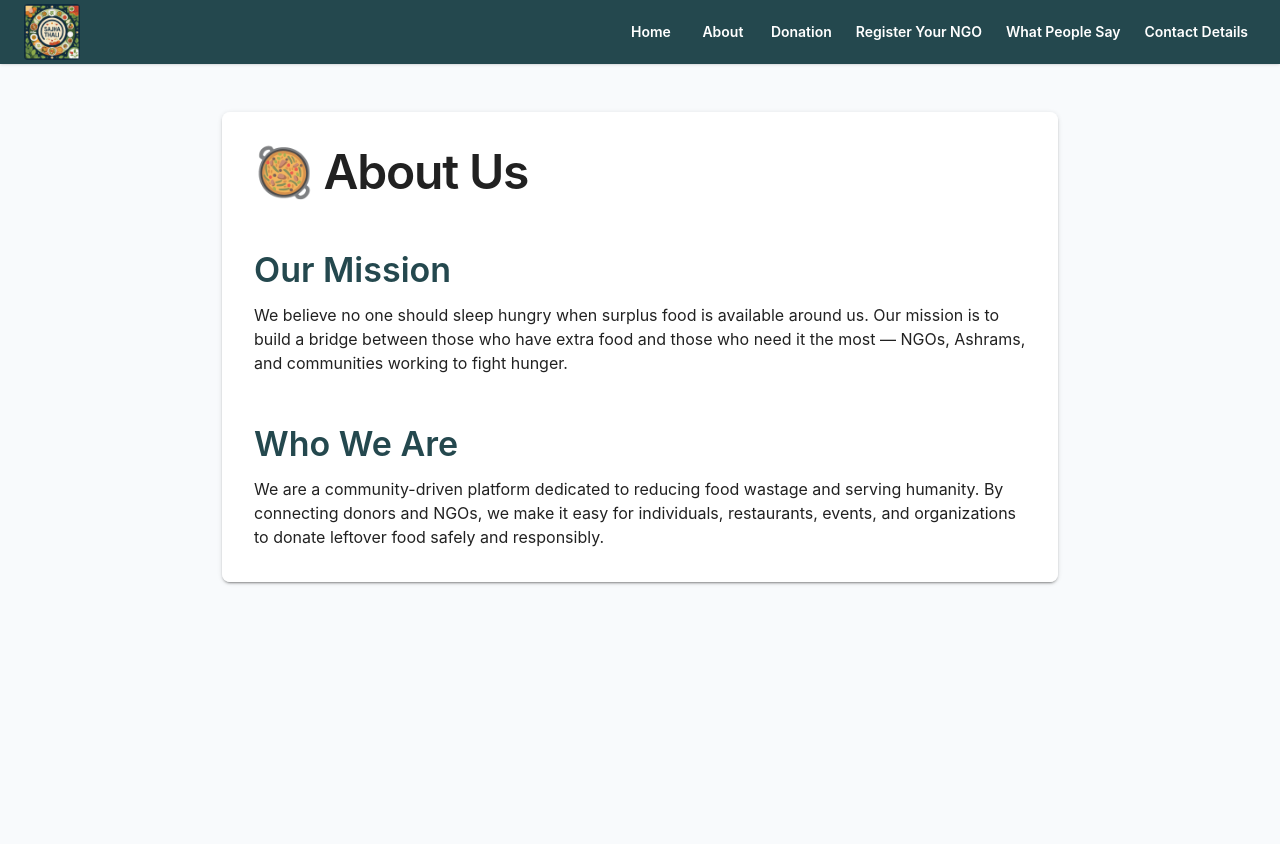
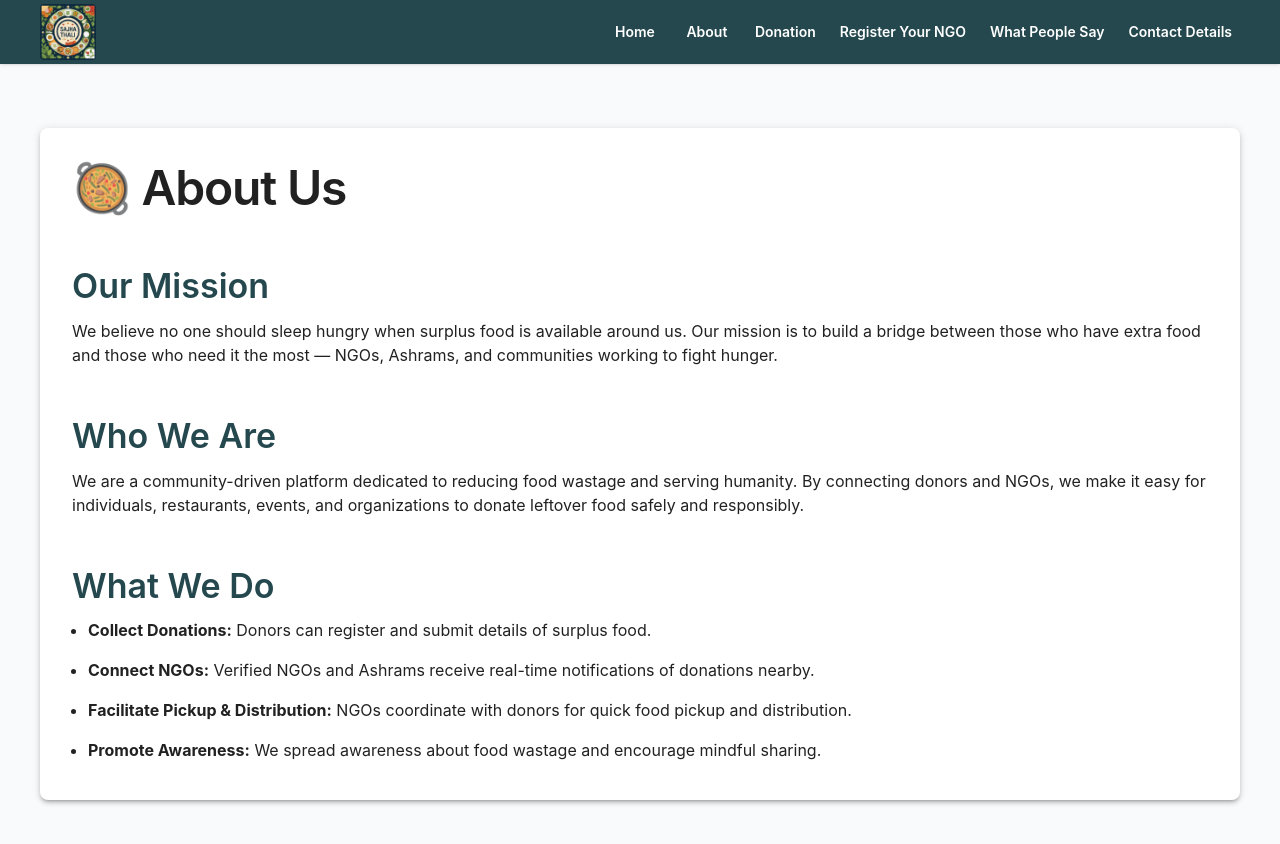
Before and after one commit to sajhathali/sothali, a Next.js app: page /about in a window 1280 px wide. Shown: the top 844 px of the page. Before the commit the page ends 800 px from the top, so only its background shows below. Built offline with nearby package versions, Linux system fonts and the light colour scheme.

Commit message:
feat: implement proper 16:9 layout with navbar and content area alignment

```diff
--- a/src/app/about/page.tsx
+++ b/src/app/about/page.tsx
@@ -3,7 +3,7 @@ import MainContainer from "@/components/MainContainer";
 
 export default function AboutPage() {
   return (
-    <MainContainer maxWidth="md">
+    <MainContainer>
       <Typography variant="h3" gutterBottom sx={{ display: "flex", alignItems: "center", gap: 1 }}>
         🥘 About Us
       </Typography>
--- a/src/components/MainContainer.tsx
+++ b/src/components/MainContainer.tsx
@@ -1,5 +1,5 @@
 "use client";
-import { Container, Box } from "@mui/material";
+import { Box } from "@mui/material";
 import { ReactNode } from "react";
 
 interface MainContainerProps {
@@ -7,36 +7,46 @@ interface MainContainerProps {
   maxWidth?: "sm" | "md" | "lg" | "xl";
 }
 
-export default function MainContainer({ children, maxWidth = "lg" }: MainContainerProps) {
+export default function MainContainer({ children }: MainContainerProps) {
   return (
-    <Container
-      maxWidth={maxWidth}
+    <Box
       sx={{
-        py: { xs: 4, md: 6 },
+        minHeight: "100vh",
+        bgcolor: "background.default",
+        pt: "64px", // Account for fixed navbar
+        display: "flex",
+        justifyContent: "center",
+        alignItems: "center",
         px: { xs: 2, md: 4 },
-        minHeight: "calc(100vh - 64px)",
-        display: "flex",
-        flexDirection: "column",
-        justifyContent: "flex-start",
+        py: { xs: 2, md: 4 },
       }}
     >
       <Box
         sx={{
           width: "100%",
-          maxWidth: { xs: "100%", md: "1200px" },
-          mx: "auto",
+          maxWidth: "1200px",
           aspectRatio: { xs: "auto", md: "16/9" },
+          height: { xs: "auto", md: "calc(100vh - 128px)" }, // Full height minus navbar and padding
           display: "flex",
           flexDirection: "column",
           bgcolor: "background.paper",
           borderRadius: { xs: 0, md: 2 },
-          boxShadow: { xs: 0, md: 2 },
-          p: { xs: 2, md: 4 },
-          overflow: "auto",
+          boxShadow: { xs: 0, md: 3 },
+          overflow: "hidden",
         }}
       >
-        {children}
+        <Box
+          sx={{
+            flex: 1,
+            p: { xs: 3, md: 4 },
+            overflow: "auto",
+            display: "flex",
+            flexDirection: "column",
+          }}
+        >
+          {children}
+        </Box>
       </Box>
-    </Container>
+    </Box>
   );
 }
--- a/src/components/Navbar.tsx
+++ b/src/components/Navbar.tsx
@@ -17,8 +17,9 @@ const links = [
 export default function Navbar() {
   const [open, setOpen] = useState(false);
   return (
-    <AppBar position="fixed" color="primary">
-      <Toolbar sx={{ display: "flex", justifyContent: "space-between" }}>
+    <AppBar position="fixed" color="primary" sx={{ zIndex: 1201 }}>
+      <Box sx={{ maxWidth: "1200px", mx: "auto", width: "100%" }}>
+        <Toolbar sx={{ display: "flex", justifyContent: "space-between", px: { xs: 2, md: 0 } }}>
         <Box component={Link} href="/" sx={{ display: "flex", alignItems: "center", textDecoration: "none" }}>
           <Image
             src="/images/logo.png"
@@ -53,7 +54,8 @@ export default function Navbar() {
             </List>
           </Box>
         </Drawer>
-      </Toolbar>
+        </Toolbar>
+      </Box>
     </AppBar>
   );
 }
```
Also changed, not shown: src/app/contact/page.tsx (+5 -4 lines), src/app/donation/page.tsx (+5 -4 lines), src/app/register-ngo/page.tsx (+5 -4 lines), src/app/reviews/page.tsx (+5 -4 lines).
